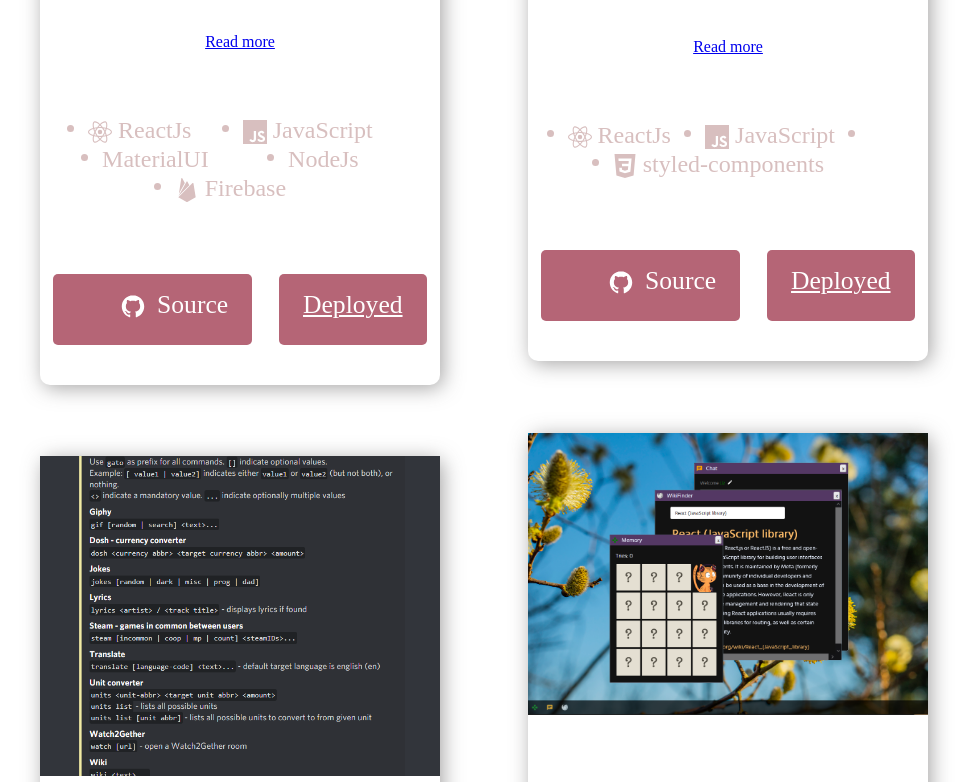
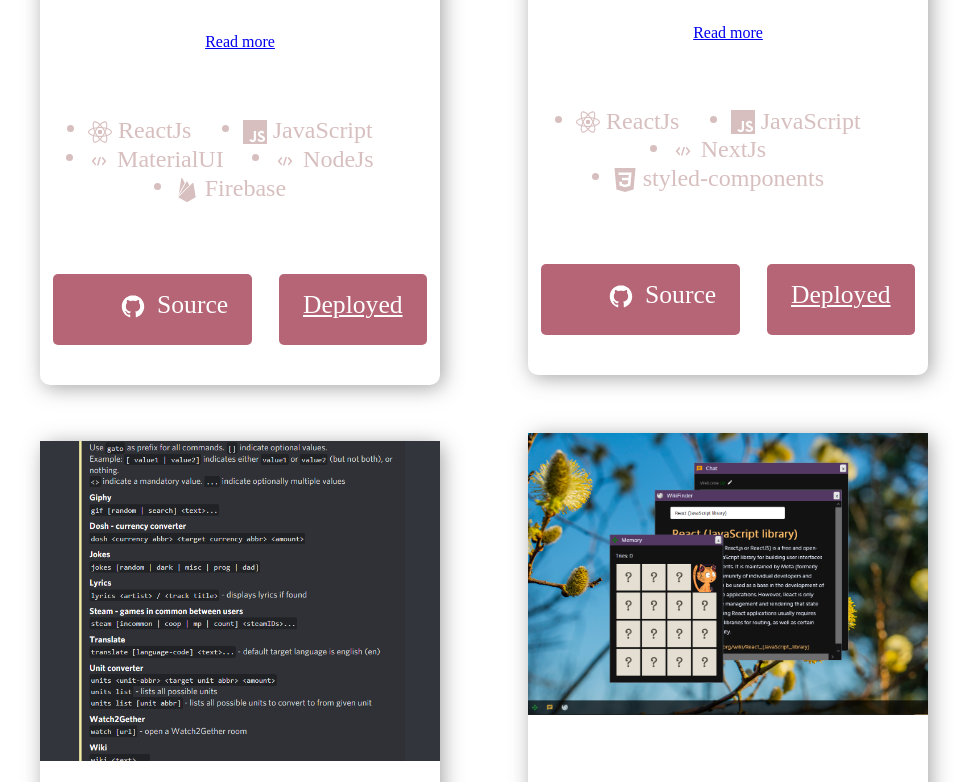
Before and after one commit to lizdahlstrom/lizdahlstrom.dev, a Next.js app: page / in a window 1280 px wide. Shown: the part 1720-2502 px from the top of the page, without its empty margins (156-1129 px from the left). Built offline with nearby package versions, Linux system fonts and the light colour scheme.

Commit message:
Fix bug where fallback tag wasn't showing

```diff
--- a/src/components/TagChip/TagChip.jsx
+++ b/src/components/TagChip/TagChip.jsx
@@ -5,14 +5,16 @@ import tags from '../../constants/tags';
 
 function TagChip({ icon }) {
   const iconType = icon || 'Code';
-  const tagIcon = iconType[0] === 'd' ? DI[`Di${iconType}`] : SI[tags[iconType]];
+  let tagIcon = iconType[0] === 'd' ? DI[`Di${iconType}`] : SI[tags[iconType]];
+
+  if (!tagIcon) tagIcon = DI.DiCode;
 
   return (
     <span style={{ marginRight: '0.8em', verticalAlign: 'middle' }}>
       {tagIcon ? React.createElement(tagIcon, { style: { verticalAlign: 'sub' } }) : ''}
       {' '}
       {' '}
-      {Object.keys(tags).find((key) => key === icon)}
+      {Object.keys(tags).find((key) => key === icon) || icon}
     </span>
   );
 }
```
